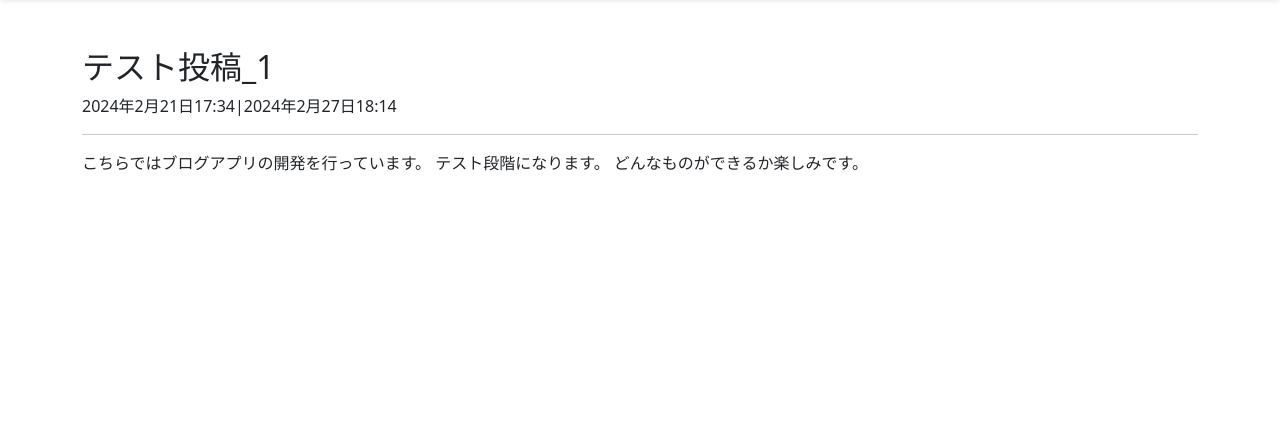
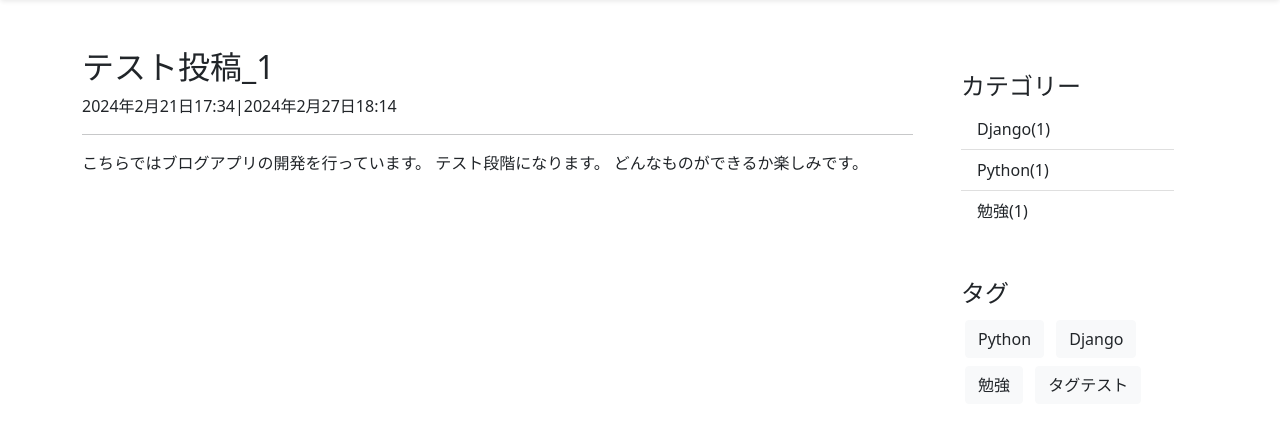
Before and after one commit to tokushigeshuya/django-blog-app, a Django app: page /post/3/ in a window 1280 px wide. Shown: the part 72-504 px from the top of the page. Run offline with Django 4.2, Linux system fonts and the light colour scheme; data comes from the database, SQL or seed files in the repository.

Commit message:
[fix]HTML箇所のファイル切り分け

```diff
--- /dev/null
+++ b/blog/static/blog/css/style.css
@@ -0,0 +1,4 @@
+div.category>ul>li a {
+    color: #212529;
+    text-decoration: none;
+}
--- a/blog/templates/blog/base.html
+++ b/blog/templates/blog/base.html
@@ -1,3 +1,5 @@
+{% comment %} CSS の読み込みにload staticが必要 {% endcomment %}
+{% load static %}
 <!doctype html>
 <html lang="ja">
   <head>
@@ -6,23 +8,13 @@
     <meta name="viewport" content="width=device-width, initial-scale=1">
     <!-- Bootstrap CSS -->
     <link href="https://cdn.jsdelivr.net/npm/bootstrap@5.0.2/dist/css/bootstrap.min.css" rel="stylesheet" integrity="sha384-EVSTQN3/azprG1Anm3QDgpJLIm9Nao0Yz1ztcQTwFspd3yD65VohhpuuCOmLASjC" crossorigin="anonymous">
+    <link href="{% static 'blog/css/style.css' %}" rel="stylesheet" >
     <title>django-blog-app</title>
   </head>
   <body>
+    {% comment %} ナビゲーションバー {% endcomment %}
+    {% include 'blog/snippets/navbar.html' %}
 
-    <nav class="navbar navbar-expand-lg navbar-light shadow-sm p-3 mb-5 bg-body rounded">
-      <div class="container-fluid">
-        <a class="navbar-brand" href="{% url 'post-list' %}">Djangoテストブログ</a>
-        <button class="navbar-toggler" type="button" data-bs-toggle="collapse" data-bs-target="#navbarSupportedContent" aria-controls="navbarSupportedContent" aria-expanded="false" aria-label="Toggle navigation">
-          <span class="navbar-toggler-icon"></span>
-        </button>
-
-        <form class="d-flex">
-          <input class="form-control me-2" type="search" placeholder="Search" aria-label="Search">
-          <button class="btn btn-outline-success" type="submit">Search</button>
-        </form>
-      </div>
-    </nav>
     <div class="container">
       {% block content %}
 
--- a/blog/templates/blog/post_detail.html
+++ b/blog/templates/blog/post_detail.html
@@ -1,9 +1,16 @@
 {% extends 'blog/base.html' %}
 {% block content %}
 
-  <h2>{{ post.title }}</h2>
-  <p>{{ post.created_at }}|{{ post.updated_at }}</p>
-  <hr>
-  <p>{{ post.content }}</p>
+  <div class="row">
+    <div class="col-9">
+      <h2>{{ post.title }}</h2>
+      <p>{{ post.created_at }}|{{ post.updated_at }}</p>
+      <hr>
+      <p>{{ post.content }}</p>
+    </div>
+    <div class="col-3">
+      {% include 'blog/snippets/sidebar.html' %}
+    </div>
+  </div>
 
 {% endblock content %}
--- /dev/null
+++ b/blog/templates/blog/snippets/navbar.html
@@ -0,0 +1,13 @@
+<nav class="navbar navbar-expand-lg navbar-light shadow-sm p-3 mb-5 bg-body rounded">
+    <div class="container-fluid">
+    <a class="navbar-brand" href="{% url 'post-list' %}">Djangoテストブログ</a>
+    <button class="navbar-toggler" type="button" data-bs-toggle="collapse" data-bs-target="#navbarSupportedContent" aria-controls="navbarSupportedContent" aria-expanded="false" aria-label="Toggle navigation">
+        <span class="navbar-toggler-icon"></span>
+    </button>
+
+    <form class="d-flex">
+        <input class="form-control me-2" type="search" placeholder="Search" aria-label="Search">
+        <button class="btn btn-outline-success" type="submit">Search</button>
+    </form>
+    </div>
+</nav>
--- /dev/null
+++ b/blog/templates/blog/snippets/sidebar.html
@@ -0,0 +1,24 @@
+<div class="p-4 category">
+    <h4>カテゴリー</h4>
+    <ul class="list-group list-group-flush">
+
+        {% for category in categories %}
+
+        {% if category.count > 0 %}
+            <li class="list-group-item">
+            <a href="{% url 'category-post-list' category.slug %}">{{category.name}}({{category.count}})</a>
+            </li>
+        {% endif %}
+
+        {% endfor %}
+
+    </ul>
+</div>
+<div class="p-4">
+    <h4>タグ</h4>
+
+    {% for tag in tags %}
+        <a class="btn btn-light bg-light text-dark m-1" href="{% url 'tag-post-list' tag.slug %}">{{tag.name}}</a>
+    {% endfor %}
+
+</div>
```
Also changed, not shown: blog/templates/blog/post_list.html (+1 -24 lines).
